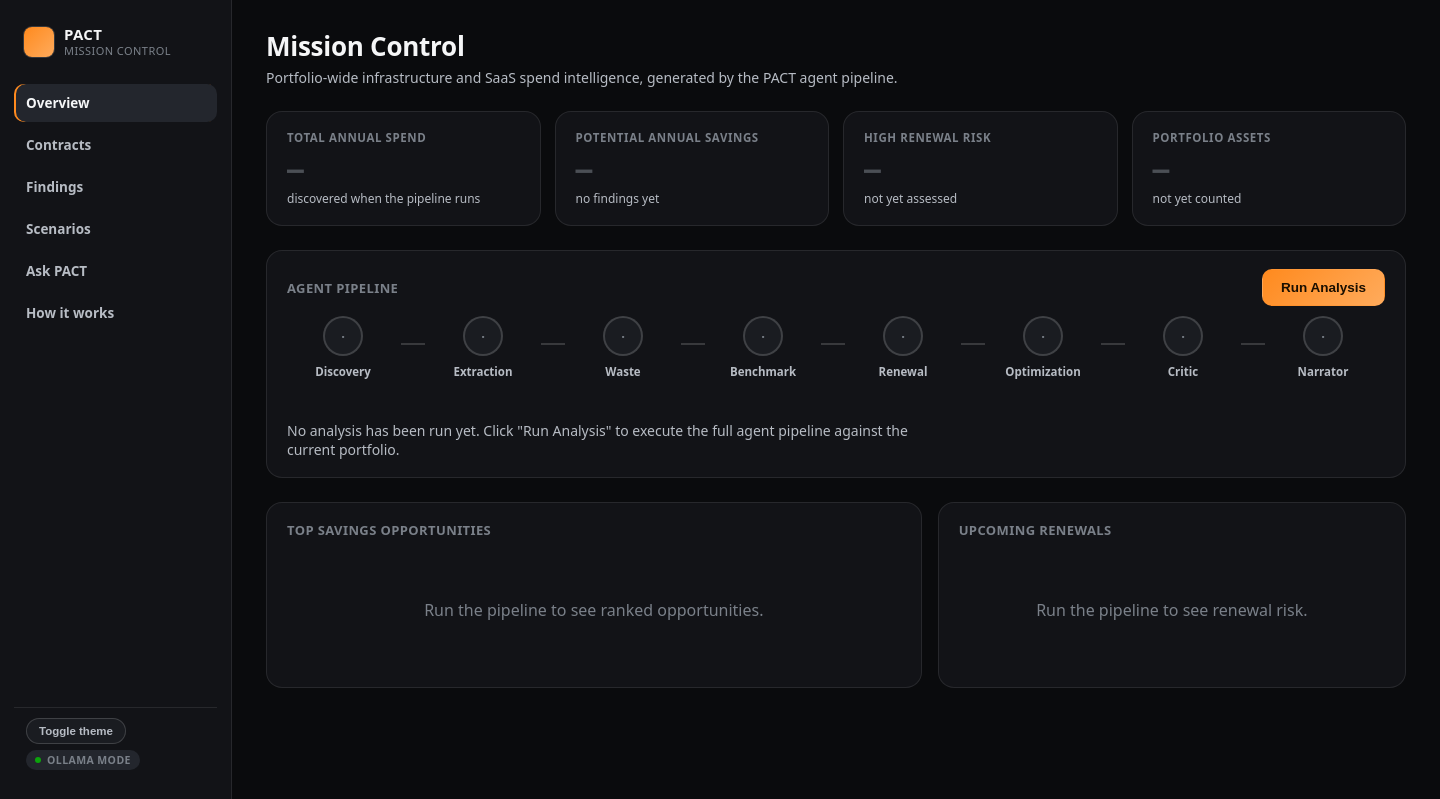
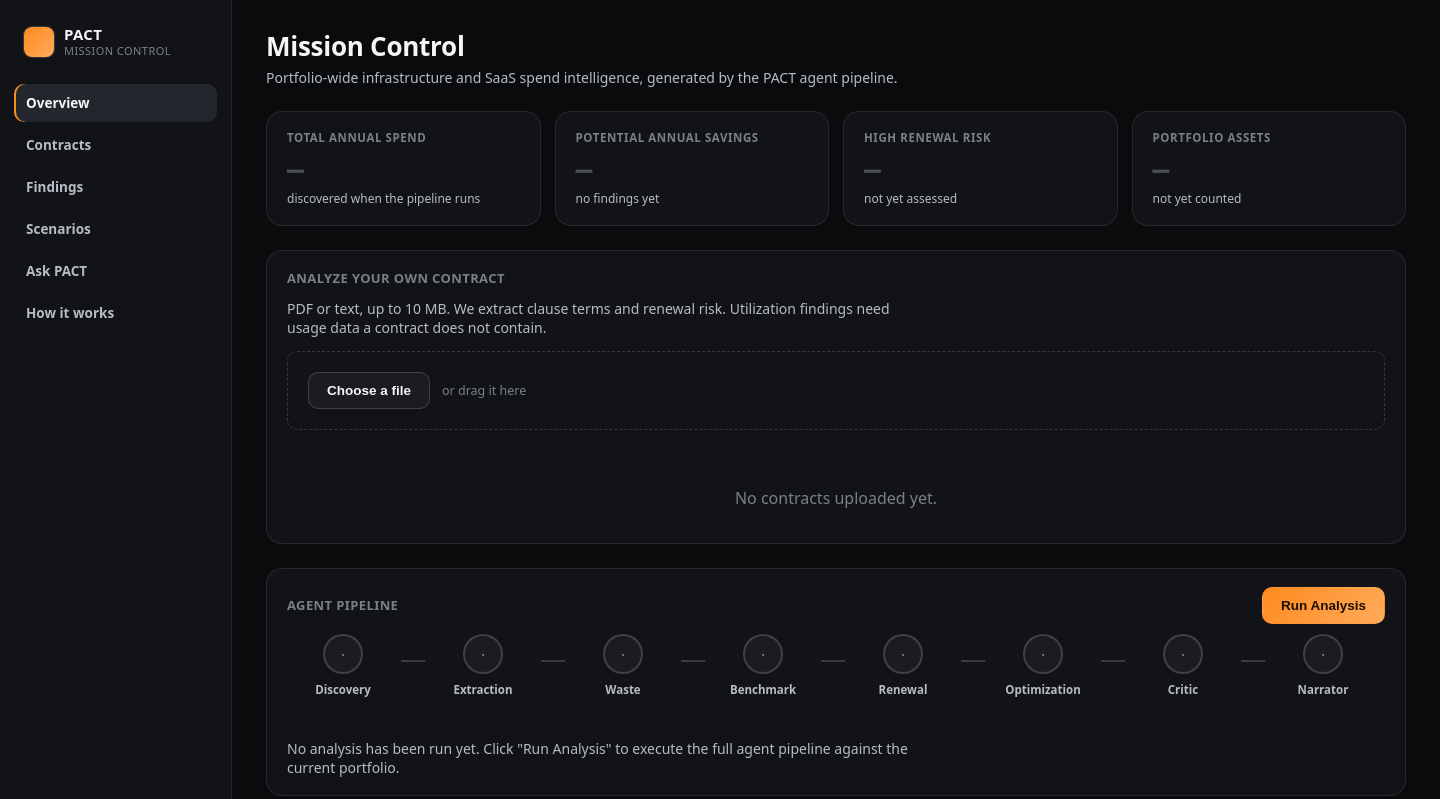
Before and after one commit to ryancblocker/infra-spend-intelligence, a FastAPI app: page / in a window 1440 px wide. Shown: the top 799 px of the page. Run offline with FastAPI, Linux system fonts and the light colour scheme; data comes from the database, SQL or seed files in the repository.

Commit message:
Add the contract upload card
Adds the dashboard upload card (drag-and-drop, file picker, upload list
with Remove, re-run prompt) to Mission Control, wired against the
already-complete /api/upload and /api/uploads/{id}/remove routes.

The mission-control context is built directly in app/main.py's
mission_control() route (there is no separate views.py builder for it,
unlike the brief assumed), so the uploads list is added there via a new
_uploaded_contracts() helper that degrades to an empty list and logs on
a corrupt manifest rather than taking down the whole dashboard.

Also fixes a real bug found while verifying: dataset_tools.portfolio_totals()
crashed with a TypeError whenever a service_type group's SUM(annual_cost)
was NULL - which happens for any uploaded contract whose document never
states a fee. This would have crashed the entire Mission Control page for
any visitor once such an upload existed, not just in tests.

Co-Authored-By: Claude Opus 5 <noreply@anthropic.com>
Claude-Session: https://claude.ai/code/session_01TbpyuYCGF9NLVUhQ5XnvVf

```diff
--- a/app/main.py
+++ b/app/main.py
@@ -305,6 +305,24 @@ def api_upload_remove(contract_id: str):
     return {"removed": True}
 
 
+def _uploaded_contracts() -> list[dict]:
+    """Contracts uploaded via /api/upload, for the dashboard's upload card.
+
+    The manifest is written before extraction runs, so an entry may not have
+    a "terms" key yet - the template must tolerate that. A corrupt manifest
+    must not take down the whole dashboard either: every other figure on this
+    page is still valid, so this degrades to an empty list and logs, the same
+    policy seed_db._rehydrate_uploads() uses for a reseed."""
+    from app.tools import uploads
+
+    try:
+        entries = uploads.read_manifest()["entries"].values()
+    except uploads.ManifestError as exc:
+        print(f"[PACT] Upload list unavailable on dashboard - manifest is corrupt: {exc}")
+        return []
+    return sorted(entries, key=lambda e: e["contract_id"])
+
+
 @app.get("/", response_class=HTMLResponse)
 def mission_control(request: Request):
     # No redirect here. Bouncing / to /welcome whenever no run exists makes the
@@ -315,6 +333,7 @@ def mission_control(request: Request):
     ctx = _base_context(request)
     ctx["autostart"] = request.query_params.get("start") == "1"
     ctx["node_details"] = _LAST_NODE_DETAILS
+    ctx["uploads"] = _uploaded_contracts()
     ctx.update({
         "totals": totals,
         "findings": (list(_LAST_RUN.get("waste_findings", [])) + list(_LAST_RUN.get("benchmark_findings", [])))[:8],
--- a/app/static/css/theme.css
+++ b/app/static/css/theme.css
@@ -709,3 +709,34 @@ tbody a.row-link:hover { color: var(--brand); }
 }
 
 .welcome-stats--example { opacity: 0.88; }
+
+/* --- Contract upload card --------------------------------------------------- */
+
+.upload-drop {
+  display: flex;
+  align-items: center;
+  gap: 0.75rem;
+  padding: 1.25rem;
+  border: 1px dashed var(--border-strong);
+  border-radius: 10px;
+}
+.upload-drop.is-over { border-color: var(--brand); background: var(--surface-2); }
+.upload-hint { color: var(--ink-muted); font-size: 12.5px; }
+.upload-status { margin-top: 10px; min-height: 18px; font-size: 12.5px; color: var(--ink-secondary); }
+.upload-status.is-ok { color: var(--status-good); }
+.upload-status.is-error { color: var(--status-critical); }
+.upload-list { list-style: none; margin: 12px 0 0; padding: 0; }
+.upload-list li {
+  display: grid;
+  grid-template-columns: 5.5rem 1fr auto auto;
+  gap: 0.75rem;
+  align-items: center;
+  padding: 10px 0;
+  border-top: 1px solid var(--border);
+  font-size: 13px;
+}
+.upload-list li:first-child { border-top: none; }
+.upload-list a { font-weight: 700; text-decoration: none; }
+.upload-list a:hover { color: var(--brand); }
+.upload-vendor { color: var(--ink-secondary); }
+.upload-renewal { color: var(--ink-muted); font-size: 12px; }
--- a/app/static/js/app.js
+++ b/app/static/js/app.js
@@ -199,6 +199,102 @@ window.askChat = askChat;
 
 // --- simple client-side table filter ---
 
+// --- Contract upload ---------------------------------------------------------
+(function () {
+  const drop = document.getElementById("upload-drop");
+  if (!drop) return;
+  const input = document.getElementById("upload-input");
+  const status = document.getElementById("upload-status");
+
+  function wireRemove(button) {
+    button.addEventListener("click", async () => {
+      const id = button.dataset.remove;
+      const response = await fetch(`/api/uploads/${id}/remove`, { method: "POST" });
+      if (response.ok) {
+        const row = button.closest("li");
+        const list = row.parentElement;
+        row.remove();
+        if (list && !list.children.length) list.remove();
+      }
+    });
+  }
+
+  document.querySelectorAll("[data-remove]").forEach(wireRemove);
+
+  document.getElementById("upload-browse").addEventListener("click", () => input.click());
+  input.addEventListener("change", () => {
+    if (input.files[0]) send(input.files[0]);
+    input.value = "";
+  });
+
+  ["dragover", "dragleave", "drop"].forEach((name) => {
+    drop.addEventListener(name, (event) => {
+      event.preventDefault();
+      drop.classList.toggle("is-over", name === "dragover");
+      if (name === "drop" && event.dataTransfer.files[0]) send(event.dataTransfer.files[0]);
+    });
+  });
+
+  function addRow(payload) {
+    let list = document.getElementById("upload-list");
+    if (!list) {
+      const empty = document.getElementById("upload-list-empty");
+      list = document.createElement("ul");
+      list.id = "upload-list";
+      list.className = "upload-list";
+      if (empty) {
+        empty.replaceWith(list);
+      } else {
+        status.insertAdjacentElement("afterend", list);
+      }
+    }
+    const li = document.createElement("li");
+    li.dataset.contractId = payload.contract_id;
+    const link = document.createElement("a");
+    link.href = `/contracts/${payload.contract_id}`;
+    link.textContent = payload.contract_id;
+    const vendor = document.createElement("span");
+    vendor.className = "upload-vendor";
+    vendor.textContent = payload.vendor || "";
+    const renewal = document.createElement("span");
+    renewal.className = "upload-renewal";
+    renewal.textContent = payload.renewal_date || "";
+    const remove = document.createElement("button");
+    remove.type = "button";
+    remove.className = "btn btn-ghost btn-remove";
+    remove.dataset.remove = payload.contract_id;
+    remove.textContent = "Remove";
+    li.append(link, vendor, renewal, remove);
+    list.appendChild(li);
+    wireRemove(remove);
+  }
+
+  async function send(file) {
+    status.textContent = `Reading ${file.name}...`;
+    status.className = "upload-status";
+    const body = new FormData();
+    body.append("file", file);
+    try {
+      const response = await fetch("/api/upload", { method: "POST", body });
+      const payload = await response.json();
+      if (!response.ok) {
+        // The API's detail names the actual cause - show it rather than "upload failed".
+        status.textContent = payload.detail || "Upload failed.";
+        status.classList.add("is-error");
+        return;
+      }
+      status.innerHTML = `Added <strong>${payload.contract_id}</strong>` +
+        `${payload.vendor ? ` - ${payload.vendor}` : ""}. ` +
+        `Re-run the analysis to include it.`;
+      status.classList.add("is-ok");
+      addRow(payload);
+    } catch (err) {
+      status.textContent = `Upload failed: ${err.message}`;
+      status.classList.add("is-error");
+    }
+  }
+})();
+
 function tableFilter() {
   return {
     query: "",
--- a/app/templates/mission_control.html
+++ b/app/templates/mission_control.html
@@ -55,6 +55,35 @@
     {% endif %}
   </div>
 </div>
+
+<section class="card upload-card" style="margin-bottom:24px;">
+  <div class="section-title">Analyze Your Own Contract</div>
+  <p class="page-subtitle" style="margin-bottom:14px;">PDF or text, up to 10 MB. We extract clause terms and
+    renewal risk. Utilization findings need usage data a contract does not contain.</p>
+
+  <div id="upload-drop" class="upload-drop">
+    <input type="file" id="upload-input" accept=".pdf,.txt" hidden>
+    <button type="button" id="upload-browse" class="btn">Choose a file</button>
+    <span class="upload-hint">or drag it here</span>
+  </div>
+
+  <p id="upload-status" class="upload-status" role="status" aria-live="polite"></p>
+
+  {% if uploads %}
+  <ul id="upload-list" class="upload-list">
+    {% for item in uploads %}
+    <li data-contract-id="{{ item.contract_id }}">
+      <a href="/contracts/{{ item.contract_id }}">{{ item.contract_id }}</a>
+      <span class="upload-vendor">{{ item.terms.vendor if item.terms and item.terms.vendor else item.original_filename }}</span>
+      <span class="upload-renewal">{{ item.terms.renewal_date if item.terms and item.terms.renewal_date else "" }}</span>
+      <button type="button" class="btn btn-ghost btn-remove" data-remove="{{ item.contract_id }}">Remove</button>
+    </li>
+    {% endfor %}
+  </ul>
+  {% else %}
+  <div id="upload-list-empty" class="empty-state" style="padding:16px 0;">No contracts uploaded yet.</div>
+  {% endif %}
+</section>
 
 <div class="card" style="margin-bottom:24px;" x-data='pipelineRunner({{ node_details | default({}) | tojson }})'
      {% if autostart %}x-init="$nextTick(() => start())"{% endif %}>
--- a/app/tools/dataset_tools.py
+++ b/app/tools/dataset_tools.py
@@ -92,7 +92,10 @@ def portfolio_totals() -> dict:
     return {
         "total_annual_spend": round(float(total_annual), 2),
         "total_monthly_spend": round(float(total_annual) / 12, 2),
-        "spend_by_category": {row["service_type"]: round(float(row["total"]), 2) for row in by_category},
+        # row["total"] can be NULL when every contract in that service_type group
+        # has no stated annual_cost - an uploaded contract whose document never
+        # names a fee is a real, expected case, not just a test artifact.
+        "spend_by_category": {row["service_type"]: round(float(row["total"] or 0), 2) for row in by_category},
         "asset_counts": counts,
     }
 
```
Also changed, not shown: tests/test_uploads.py (+65 -0 lines).
